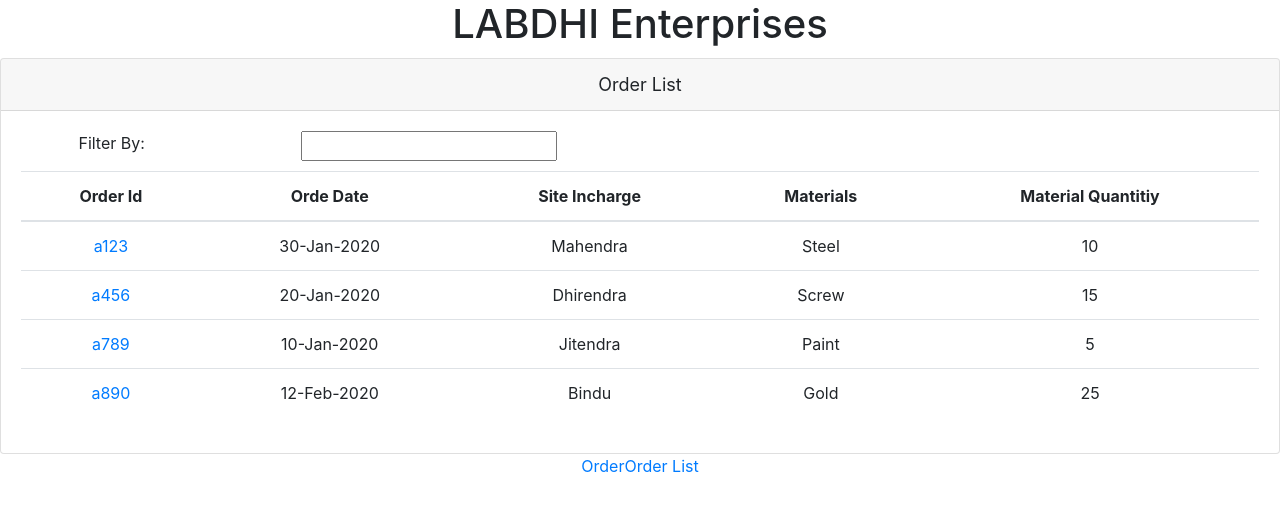
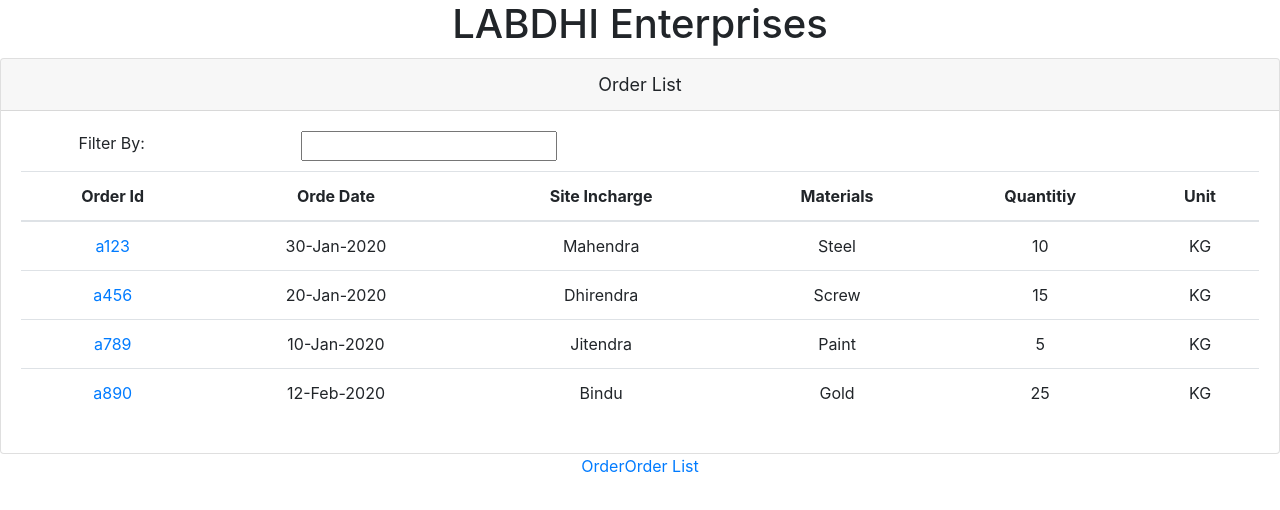
Before and after one commit to GithubJeet/LabdhiERP, an Angular app: page /orderList in a window 1280 px wide. Shown: the top 510 px of the page. Built offline with nearby package versions, Linux system fonts and the light colour scheme.

Commit message:
Unit field addition

```diff
--- a/src/app/order/order-list.component.html
+++ b/src/app/order/order-list.component.html
@@ -27,7 +27,8 @@
                         <th>Orde Date</th>
                         <th>Site Incharge</th>
                         <th>Materials</th>
-                        <th>Material Quantitiy</th>
+                        <th>Quantitiy</th>
+                        <th>Unit</th>
                     </tr>
                 </thead>
                 <tbody>
@@ -47,6 +48,7 @@
                         <td>{{order.SiteIncharge}}</td>
                         <td>{{order.MaterialName}}</td>
                         <td>{{order.MaterialQuantity}}</td>
+                        <td>{{order.Unit}}</td>
                     </tr>
                 </tbody>
             </table>
--- a/src/app/order/order.component.html
+++ b/src/app/order/order.component.html
@@ -48,13 +48,25 @@
         <div class='row'>
             <div class='col-md-8'>
                 <div class='row'>
-                    <div class='col-md-4'>Material Quantity</div>
+                    <div class='col-md-4'>Quantity</div>
                     <div class='col-md-8'>
                         <input type="text" [(ngModel)] = 'order.MaterialQuantity' />
                     </div>
                 </div>
             </div>
         </div>
+
+        <div class='row'>
+            <div class='col-md-8'>
+                <div class='row'>
+                    <div class='col-md-4'>Unit</div>
+                    <div class='col-md-8'>
+                        <input type="text" [(ngModel)] = 'order.Unit' />
+                    </div>
+                </div>
+            </div>
+        </div>
+
 
     </div>
     <div class='card-footer'>
--- a/src/app/order/order.ts
+++ b/src/app/order/order.ts
@@ -4,5 +4,6 @@ OrderName:string;
 SiteIncharge:string;
 MaterialName:string;
 MaterialQuantity:number;
+Unit:string
 OrderDate:string;
 }
--- a/src/assets/orders.json
+++ b/src/assets/orders.json
@@ -4,7 +4,8 @@
         "OrderId":"a123",
         "OrderDate":"30-Jan-2020",
         "MaterialName":"Steel",
-        "MaterialQuantity":10
+        "MaterialQuantity":10,
+        "Unit":"KG"
     },
 
     {
@@ -12,7 +13,8 @@
         "OrderId":"a456",
         "OrderDate":"20-Jan-2020",
         "MaterialName":"Screw",
-        "MaterialQuantity":15
+        "MaterialQuantity":15,
+        "Unit":"KG"
     },
 
     {
@@ -20,7 +22,8 @@
         "OrderId":"a789",
         "OrderDate":"10-Jan-2020",
         "MaterialName":"Paint",
-        "MaterialQuantity":5
+        "MaterialQuantity":5,
+        "Unit":"KG"
     },
 
     {
@@ -28,6 +31,7 @@
         "OrderId":"a890",
         "OrderDate":"12-Feb-2020",
         "MaterialName":"Gold",
-        "MaterialQuantity":25
+        "MaterialQuantity":25,
+        "Unit":"KG"
     }
 ]
```
Also changed, not shown: src/app/order/orders.json (+8 -4 lines).
